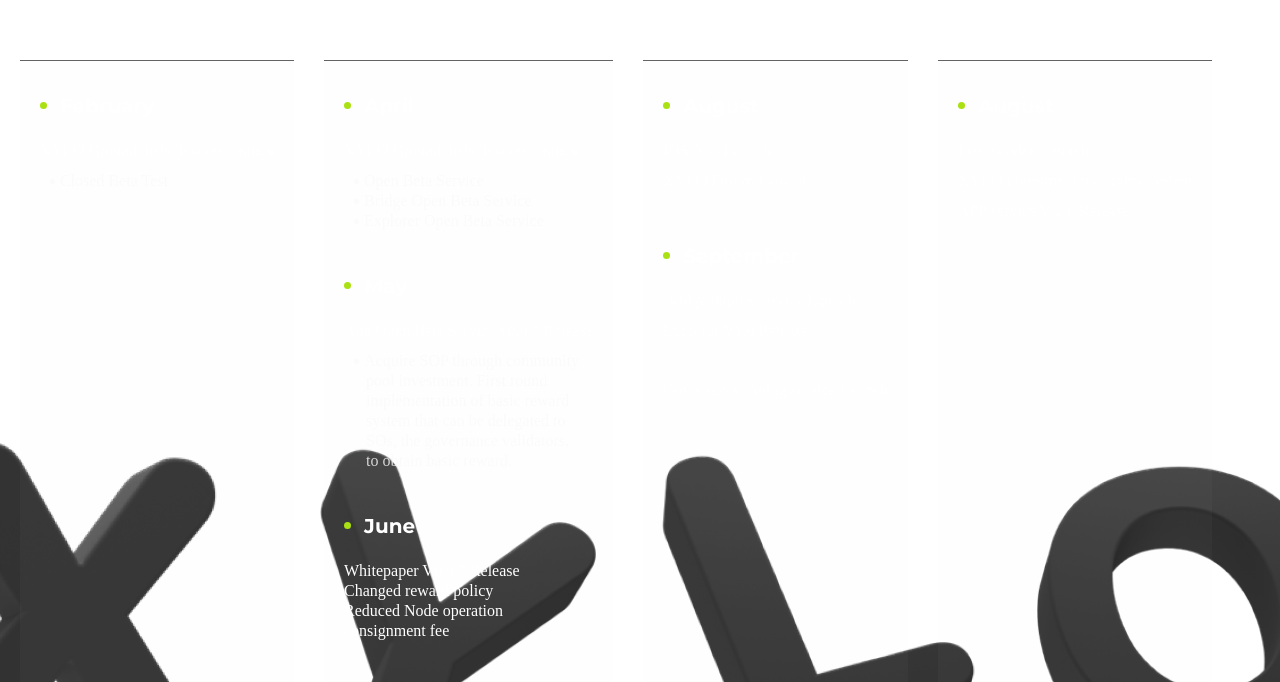
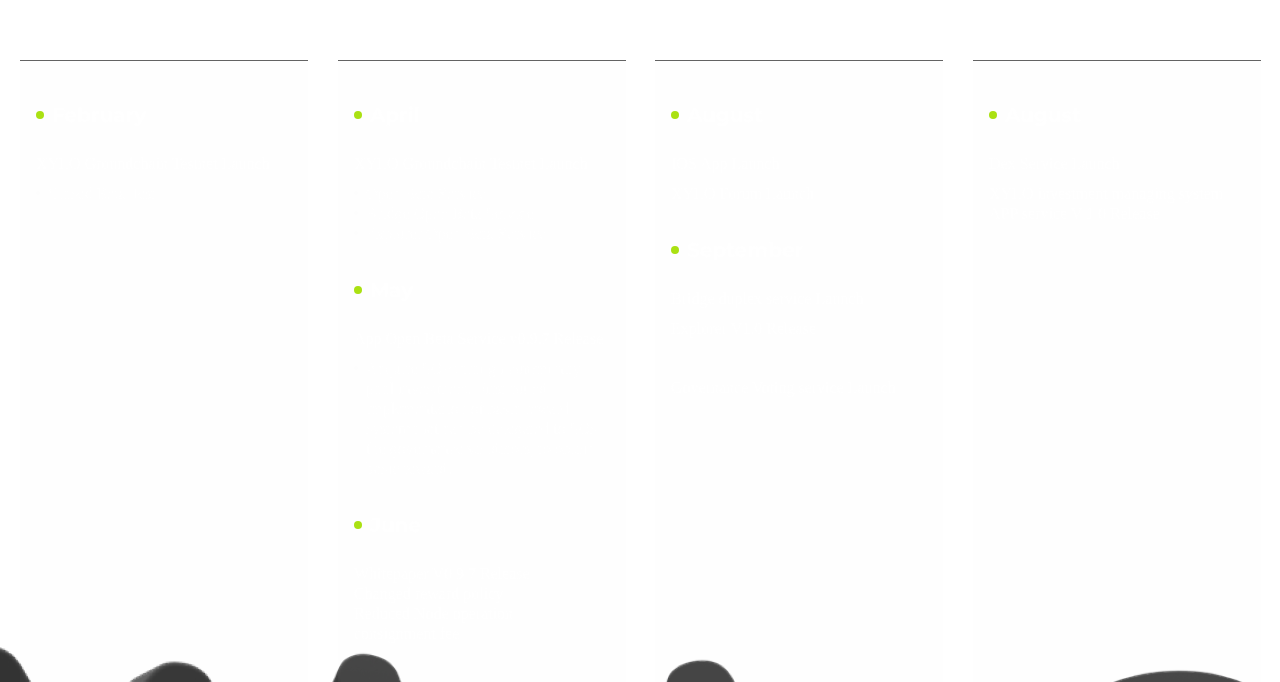
Before and after one commit to Creativehill-Labs/xylo-web-front, a React (Create React App) app: page / in a window 1280 px wide. Shown: the part 3918-4600 px from the top of the page. Built offline with nearby package versions, Linux system fonts and the light colour scheme; a web font is replaced by a local one.

Commit message:
fix: 메인 roadmap 스타일 수정

```diff
--- a/package.json
+++ b/package.json
@@ -2,7 +2,6 @@
   "name": "xylo-web-front",
   "version": "0.1.0",
   "private": true,
-  "homepage": "http://creativehill.co.kr/xylo",
   "dependencies": {
     "@reduxjs/toolkit": "^1.9.0",
     "@testing-library/jest-dom": "^5.14.1",
--- a/src/components/Card/RoadmapCard.tsx
+++ b/src/components/Card/RoadmapCard.tsx
@@ -6,14 +6,20 @@ import 'aos/dist/aos.css';
 import backgroundImg from '../../assets/png/roadmapCardBackground.png';
 
 const RoadmapCardStyle = styled.div`
-  display: flex;
+  display: grid;
+  grid-template-columns: 1fr 1fr 1fr 1fr;
   gap: 30px;
   position: relative;
   z-index: 1;
+  align-items: flex-start;
+  justify-content: space-between;
   width: 100%;
-
+  font-weight: 300;
   @media screen and (max-width: 768px) {
-    flex-direction: column;
+    grid-template-columns: 1fr 1fr;
+  }
+  @media screen and (max-width: 520px) {
+    display: block;
   }
 `;
 
@@ -21,35 +27,46 @@ const ContentStyle = styled.div`
   display: flex;
   gap: 20px;
 `;
-
+const MonthlyContainer = styled.div``;
 const RoadmapContentCard = styled.div`
-  display: flex;
+  width: 100%;
   flex-direction: column;
   gap: 40px;
   background-image: url('${backgroundImg}');
   border-top: 1px solid #636363;
   width: 100%;
-  height: 600px;
+  min-height: 784px;
   z-index: 1;
-  padding: 30px 20px;
+  padding: 40px 16px;
+  ${MonthlyContainer} + ${MonthlyContainer} {
+    margin-top: 32px;
+  }
 
   @media screen and (max-width: 768px) {
     height: auto;
+    min-height: auto;
     background-image: none;
   }
 `;
 
-const MonthlyTitle = styled.li`
-  color: #aae112;
-  margin-bottom: 20px;
-
-  span {
-    font-family: 'Montserrat';
-    font-weight: 700;
-    font-size: 20px;
-    position: relative;
-    left: -12px;
-    color: #ffffff;
+const MonthlyTitle = styled.div`
+  color: #fff;
+  margin-bottom: 24px;
+  font-family: 'Montserrat';
+  font-weight: 700;
+  font-size: 20px;
+  position: relative;
+  padding-left: 16px;
+  &::before {
+    content: '';
+    display: block;
+    width: 8px;
+    height: 8px;
+    background: #aae112;
+    border-radius: 100%;
+    position: absolute;
+    left: 0;
+    top: 10px;
   }
 
   @media screen and (max-width: 768px) {
@@ -63,36 +80,41 @@ const MonthlyTitle = styled.li`
 const SubTitle = styled.div`
   font-size: 16px;
   line-height: 20px;
-
+  margin-bottom: 10px;
   @media screen and (max-width: 768px) {
     font-size: 14px;
   }
 `;
 
-const Content = styled.li`
+const Content = styled.div`
   color: #fafafa;
   opacity: 0.8;
   font-size: 16px;
-  margin-left: 10px;
   line-height: 20px;
   span {
     position: relative;
-    left: -12px;
-    white-space: pre-wrap;
+    opacity: 0.5;
+    padding: 0 0 0 12px;
+    display: inline-block;
+    &::before {
+      content: '';
+      display: block;
+      width: 4px;
+      height: 4px;
+      background: #fafafa;
+      opacity: 0.5;
+      border-radius: 100%;
+      position: absolute;
+      left: 0;
+      top: 7px;
+    }
   }
 
   @media screen and (max-width: 768px) {
     span {
       font-size: 14px;
-      opacity: 0.5;
       margin-left: 5px;
     }
-  }
-`;
-
-const MonthlyContainer = styled.div`
-  div {
-    margin-bottom: 10px;
   }
 `;
 
@@ -100,9 +122,6 @@ const FirstQuarterContainer = styled.div`
   display: flex;
   flex-direction: column;
   gap: 15px;
-  span {
-    text-align: center;
-  }
 
   @media screen and (max-width: 768px) {
     span > div {
@@ -138,9 +157,7 @@ const RoadmapCard: FC = () => {
         <ContentStyle>
           <RoadmapContentCard>
             <MonthlyContainer>
-              <MonthlyTitle>
-                <span>February</span>
-              </MonthlyTitle>
+              <MonthlyTitle>February</MonthlyTitle>
               <SubTitle>XYLO Groundchain Testnet Launch</SubTitle>
               <Content>
                 <span>Closed Beta Test</span>
@@ -156,9 +173,7 @@ const RoadmapCard: FC = () => {
         <ContentStyle>
           <RoadmapContentCard>
             <MonthlyContainer>
-              <MonthlyTitle>
-                <span>April</span>
-              </MonthlyTitle>
+              <MonthlyTitle>April</MonthlyTitle>
               <SubTitle>XYLO Groundchain Testnet Launch</SubTitle>
               <Content>
                 <span>Open Beta Service</span>
@@ -171,18 +186,14 @@ const RoadmapCard: FC = () => {
               </Content>
             </MonthlyContainer>
             <MonthlyContainer>
-              <MonthlyTitle>
-                <span>May</span>
-              </MonthlyTitle>
+              <MonthlyTitle>May</MonthlyTitle>
               <SubTitle>App Open Beta Service v0.9.7 Release</SubTitle>
               <Content>
                 <span>{SecondMayContent}</span>
               </Content>
             </MonthlyContainer>
             <MonthlyContainer>
-              <MonthlyTitle>
-                <span>June</span>
-              </MonthlyTitle>
+              <MonthlyTitle>June</MonthlyTitle>
               <SubTitle>
                 Whitepaper V0.9.7 Release
                 <br /> Changed reward policy
@@ -200,16 +211,12 @@ const RoadmapCard: FC = () => {
         <ContentStyle>
           <RoadmapContentCard>
             <MonthlyContainer>
-              <MonthlyTitle>
-                <span>August</span>
-              </MonthlyTitle>
+              <MonthlyTitle>August</MonthlyTitle>
               <SubTitle>IOS App Launch</SubTitle>
               <SubTitle>XYLO Forum Launch</SubTitle>
             </MonthlyContainer>
             <MonthlyContainer>
-              <MonthlyTitle>
-                <span>September</span>
-              </MonthlyTitle>
+              <MonthlyTitle>September</MonthlyTitle>
               <SubTitle>Bridge duplex service Launch</SubTitle>
               <SubTitle>Explorer V1.0 Release</SubTitle>
               <br />
@@ -225,12 +232,11 @@ const RoadmapCard: FC = () => {
         <ContentStyle>
           <RoadmapContentCard>
             <MonthlyContainer>
-              <MonthlyTitle>
-                <span>August</span>
-              </MonthlyTitle>
+              <MonthlyTitle>August</MonthlyTitle>
               <SubTitle>Dex Service Launch</SubTitle>
-              <SubTitle>XYLO investment managing system</SubTitle>
-              <SubTitle>APP service V 1.0 Release</SubTitle>
+              <SubTitle>
+                XYLO investment managing system APP service V 1.0 Release
+              </SubTitle>
             </MonthlyContainer>
           </RoadmapContentCard>
         </ContentStyle>
--- a/src/components/Layout/Navigation.tsx
+++ b/src/components/Layout/Navigation.tsx
@@ -82,7 +82,13 @@ const Navigation = () => {
         ) : (
           <LinkContainer>
             <Link to="/">Main</Link>
-            <Link to="/">Docs</Link>
+            <a
+              href="https://xylo.gitbook.io/xylo/"
+              target="_blank"
+              rel="noreferrer"
+            >
+              Docs
+            </a>
             <Link to="/helpcenter/faq">Help Center</Link>
             <Link to="/">White Paper</Link>
           </LinkContainer>
--- a/src/components/Partials/HamburgerMenu.tsx
+++ b/src/components/Partials/HamburgerMenu.tsx
@@ -86,7 +86,13 @@ const HamburgerMenu: FC<IHamburgerMenu> = ({ onClick, isOpen }) => {
             <Link to="/">Main</Link>
           </MenuBarList>
           <MenuBarList>
-            <Link to="/">Docs</Link>
+            <a
+              href="https://xylo.gitbook.io/xylo/"
+              target="_blank"
+              rel="noreferrer"
+            >
+              Docs
+            </a>
           </MenuBarList>
           <MenuBarList>
             <Link to="/helpcenter/faq">Help Center</Link>
--- a/src/pages/Main.tsx
+++ b/src/pages/Main.tsx
@@ -40,6 +40,7 @@ const BackgroundSection = styled.div`
   background-color: rgba(0, 0, 0, 0.8);
   height: calc(100vh - 114px);
   background-size: cover;
+  background-attachment: fixed;
   position: relative;
 
   @media screen and (max-width: 768px) {
@@ -335,6 +336,7 @@ const KeyServiceSectionStyle = styled.div`
   padding: 100px 0;
   overflow: hidden;
   background-image: url('${serviceBackgroundImg}');
+  background-attachment: fixed;
 `;
 
 const KeyServiceSection = styled(InnerSection)`
```
Also changed, not shown: 1 other file (tests, documents, lock files or other folders).
